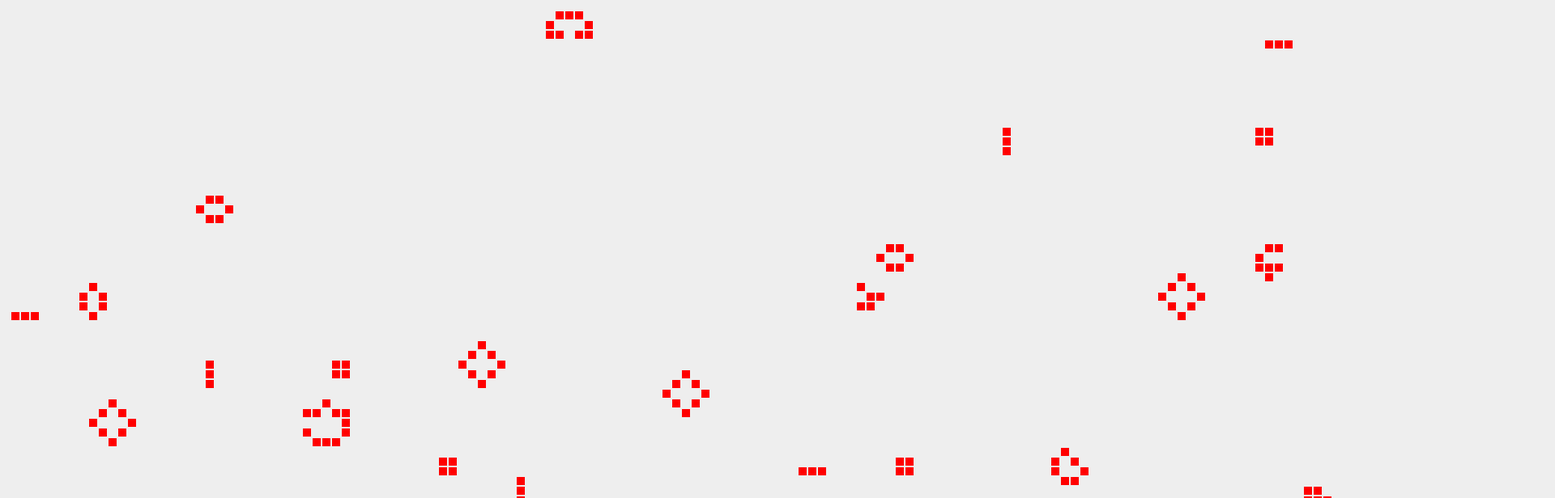
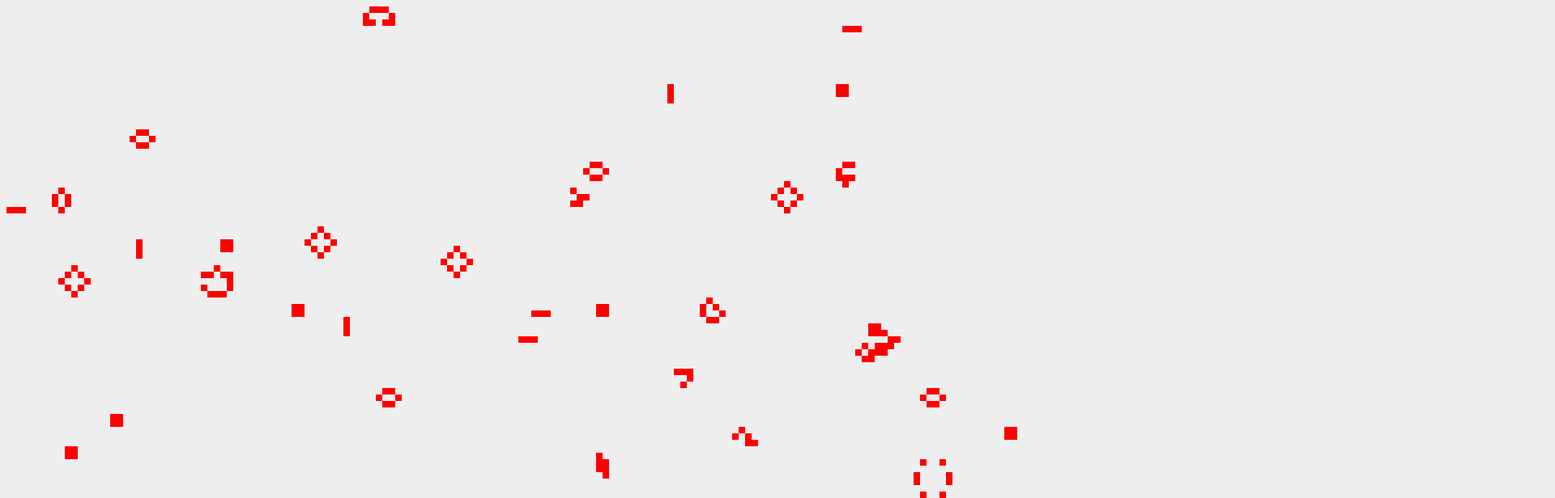
Before and after one commit to selva-oscura/ng-conway, an Angular app: page / in a window 1280 px wide. Shown: the top 616 px of the page at 81% size, 1920 px wide, since content can reach past the window. Built offline with nearby package versions, Linux system fonts and the light colour scheme.

Commit message:
App/Cell: update css for grid margins and cell sizing & margins

```diff
--- a/src/app/app.component.scss
+++ b/src/app/app.component.scss
@@ -1,7 +1,7 @@
 .grid {
   display: flex;
   flex-direction: column;
-  padding: 1px;
+  padding: 0px;
 
   .row {
     display: flex;
--- a/src/app/cell/cell.component.scss
+++ b/src/app/cell/cell.component.scss
@@ -1,7 +1,7 @@
 div {
-  height: 10px;
-  margin: 1px;
-  width: 10px;
+  height: 8px;
+  margin: 0px;
+  width: 8px;
 
   &.alive {
     background-color: red;
```
